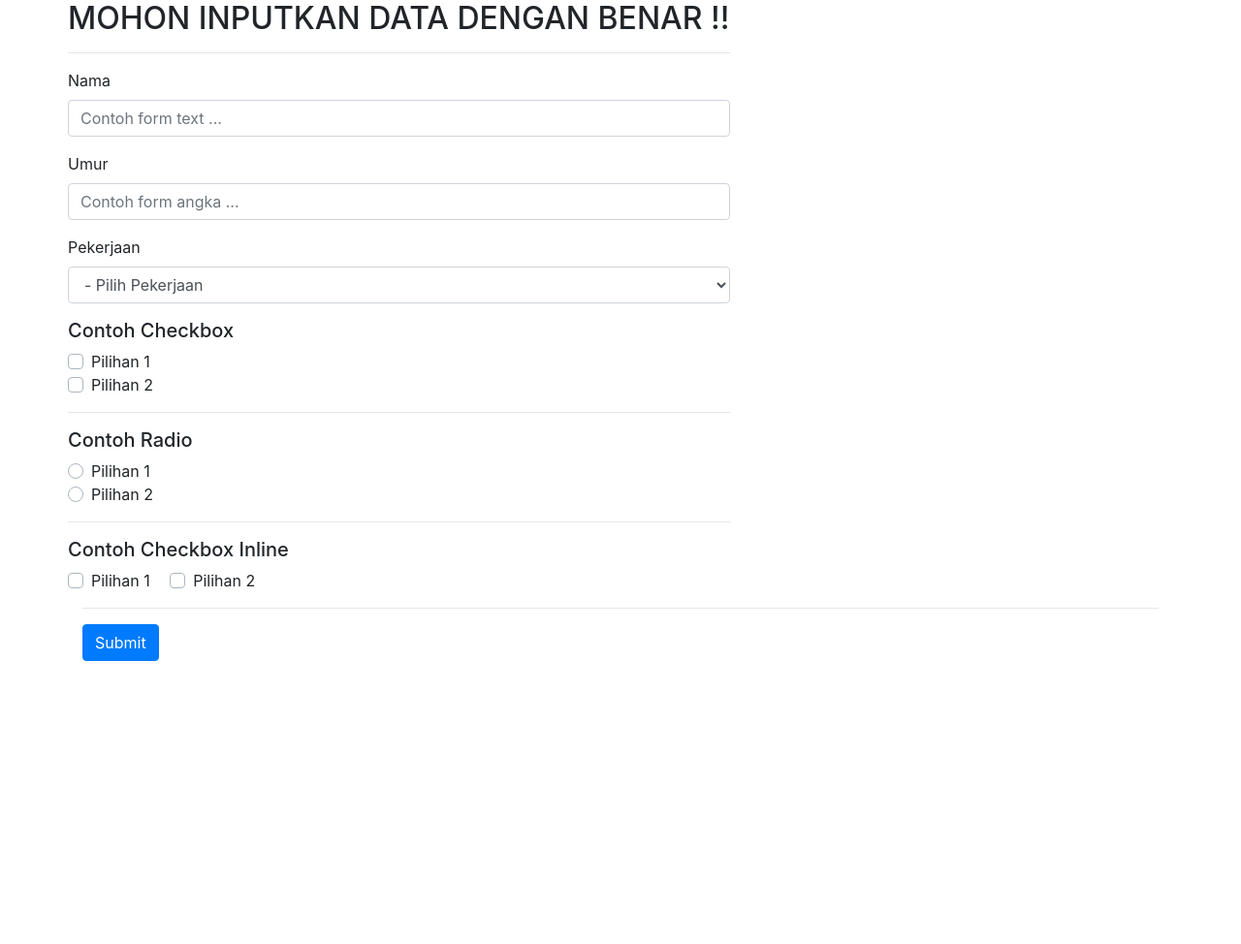
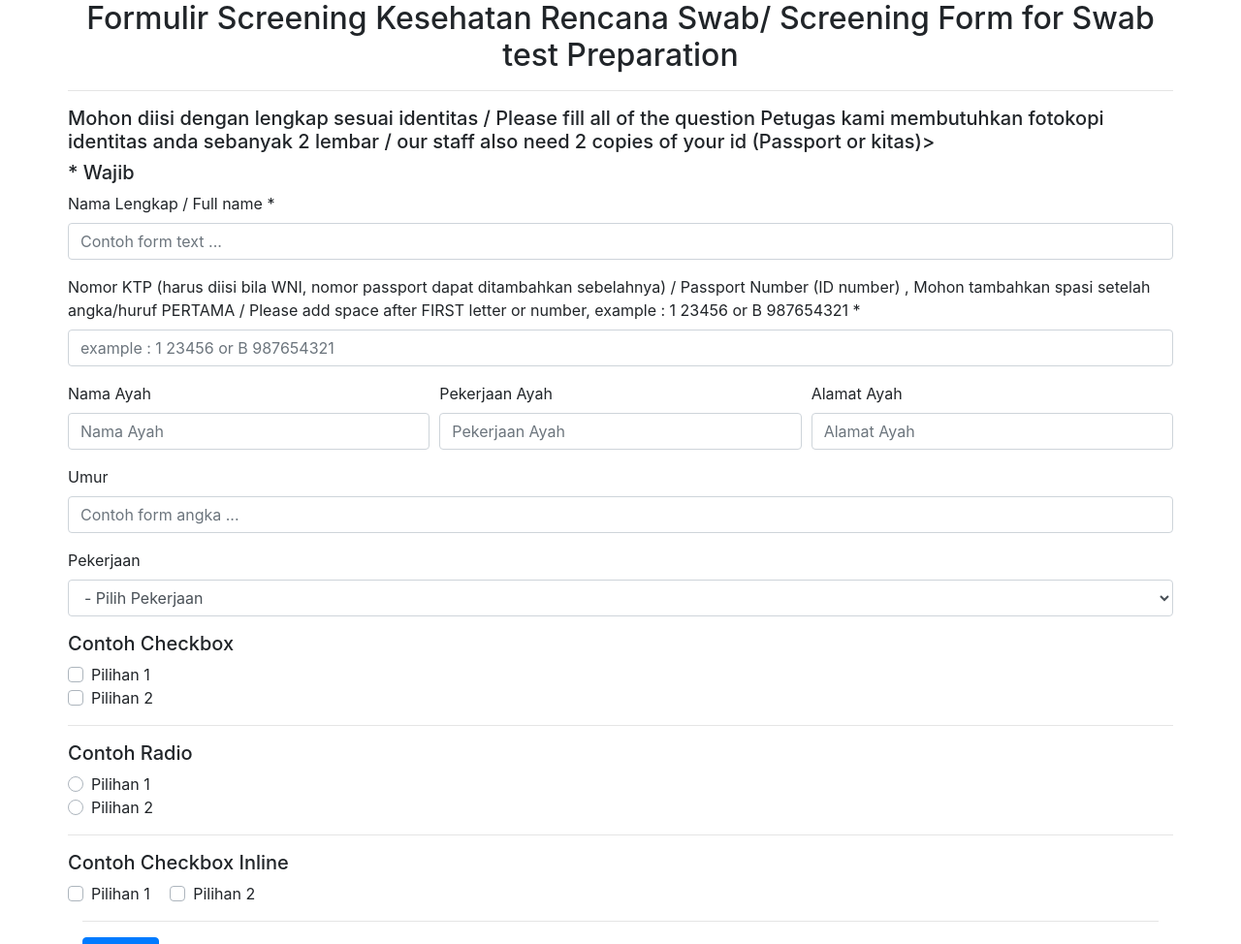
Before and after one commit to astikaputra/qrcode, a CodeIgniter app: page /qrcode/index.php/pasien/index in a window 1280 px wide. Shown: the top 974 px of the page at 97% size. Before the commit the page ends 682 px from the top, so only its background shows below. Run offline with CodeIgniter, Linux system fonts and the light colour scheme; some libraries are stand-ins or nearby versions.

Commit message:
tambah formulir

```diff
--- a/application/controllers/Pegawai.php
+++ b/application/controllers/Pegawai.php
@@ -141,6 +141,7 @@
         $queryPegawaiDetail = $this->pegawai->getPegawaiDetail($pegawai_id);
         $DATA =  array('queryPgwDetail' => $queryPegawaiDetail);
 
+        //mengambil link url saat digenerate jadi qrcode
         $dataBarcode = current_url();
 
         $this->load->library('ciqrcode'); //pemanggilan library QR CODE
--- a/application/views/v_home.php
+++ b/application/views/v_home.php
@@ -2,18 +2,42 @@
 <!DOCTYPE html>
 <html>
 <head>
-    <title>Membuat QR Code CodeIgniter 3</title>
+    <title>C-Testing Formulir</title>
     <link rel="stylesheet" type="text/css" href="<?php echo base_url().'assets/css/bootstrap.css'?>">
 </head>
 <body>
     <div class="container">
         <div class="row">
 		<form>
-         <h2>MOHON INPUTKAN DATA DENGAN BENAR !!</h2><hr>
+         <center> <h2>Formulir Screening Kesehatan Rencana Swab/ Screening Form for Swab test Preparation</h2><hr> </center>
+
+         <h5> Mohon diisi dengan lengkap sesuai identitas / Please fill all of the question
+Petugas kami membutuhkan fotokopi identitas anda sebanyak 2 lembar / our staff also need 2 copies of your id (Passport or kitas)> </h5>
+		<h5> * Wajib </h5>
 		<div class="form-group">
-			<label for="nama">Nama</label>
+			<label for="nama">Nama Lengkap / Full name *</label>
 				<input type="text" id="nama" class="form-control" placeholder="Contoh form text ...">
 		</div>
+
+		<div class="form-group">
+			<label for="no_ktp">Nomor KTP (harus diisi bila WNI, nomor passport dapat ditambahkan sebelahnya) / Passport Number (ID number) , Mohon tambahkan spasi setelah angka/huruf PERTAMA / Please add space after FIRST letter or number, example : 1 23456 or B 987654321 *</label>
+				<input type="text" id="no_ktp" class="form-control" placeholder="example : 1 23456 or B 987654321">
+		</div>
+
+			<div class="form-row">
+		<div class="form-group col-md-4">
+			<label for="contoh1">Nama Ayah</label>
+			<input type="text" class="form-control" id="contoh1" placeholder="Nama Ayah">
+		</div>
+		<div class="form-group col-md-4">
+			<label for="contoh2">Pekerjaan Ayah</label>
+			<input type="text" class="form-control" id="contoh2" placeholder="Pekerjaan Ayah">
+		</div>
+		<div class="form-group col-md-4">
+			<label for="contoh2">Alamat Ayah</label>
+			<input type="text" class="form-control" id="contoh2" placeholder="Alamat Ayah">
+		</div>
+	</div>
 
 		<div class="form-group">
 				<label for="umur">Umur</label>
```
